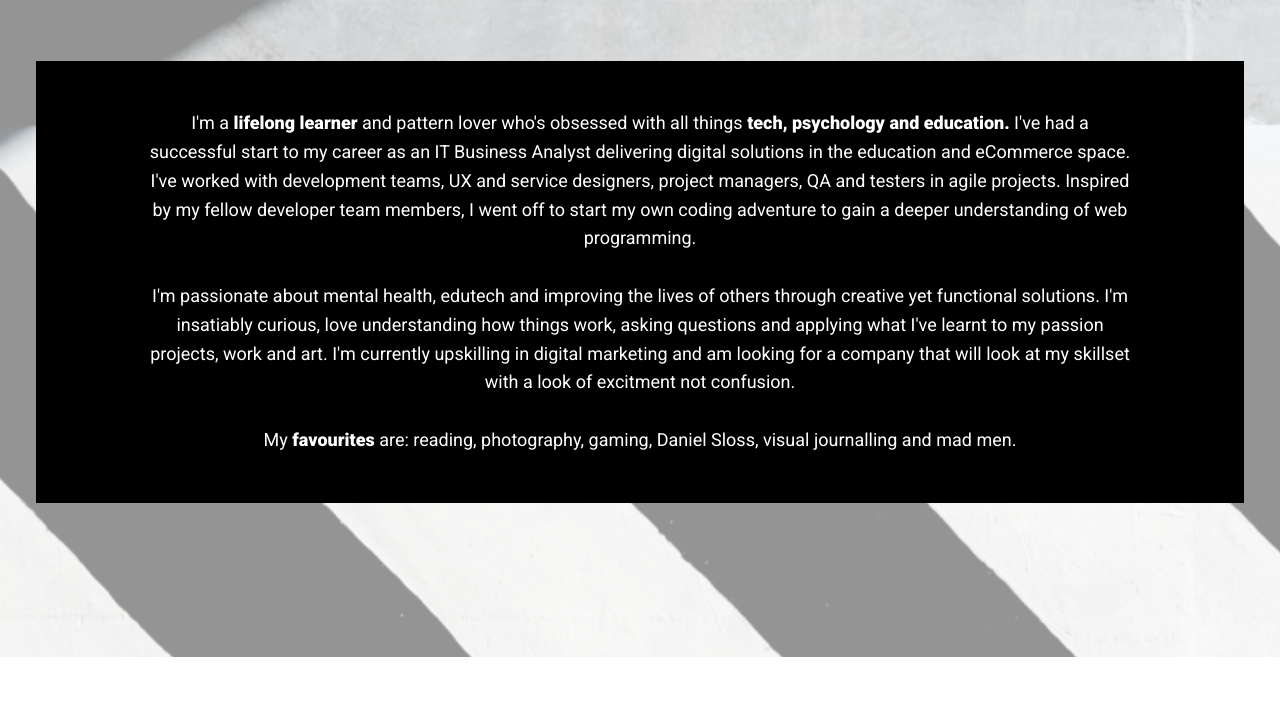
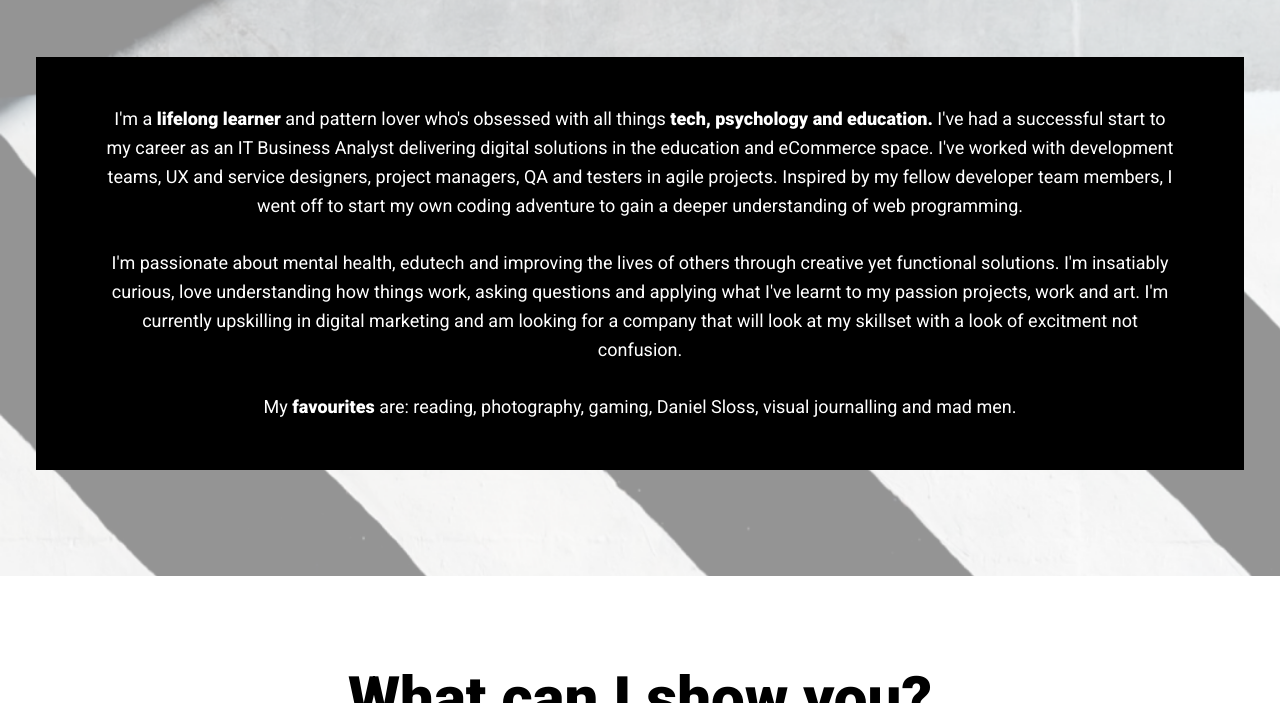
Before and after one commit to shelleyyz/shelleyz-portfolio, a plain HTML site: page index.html in a window 1280 px wide. Shown: the part 749-1452 px from the top of the page. Drawn offline with nearby package versions, Linux system fonts and the light colour scheme.

```diff
--- a/css/style.css
+++ b/css/style.css
@@ -330,7 +330,7 @@ header {
 }
 
 p {
-    margin: 4rem;
+    margin: 1rem;
     padding: 3rem;
 }
 
```
Also changed, not shown: edu.html (+1 -1 lines), mental-health.html (+2 -2 lines), social.html (+1 -1 lines), 1 other file.
